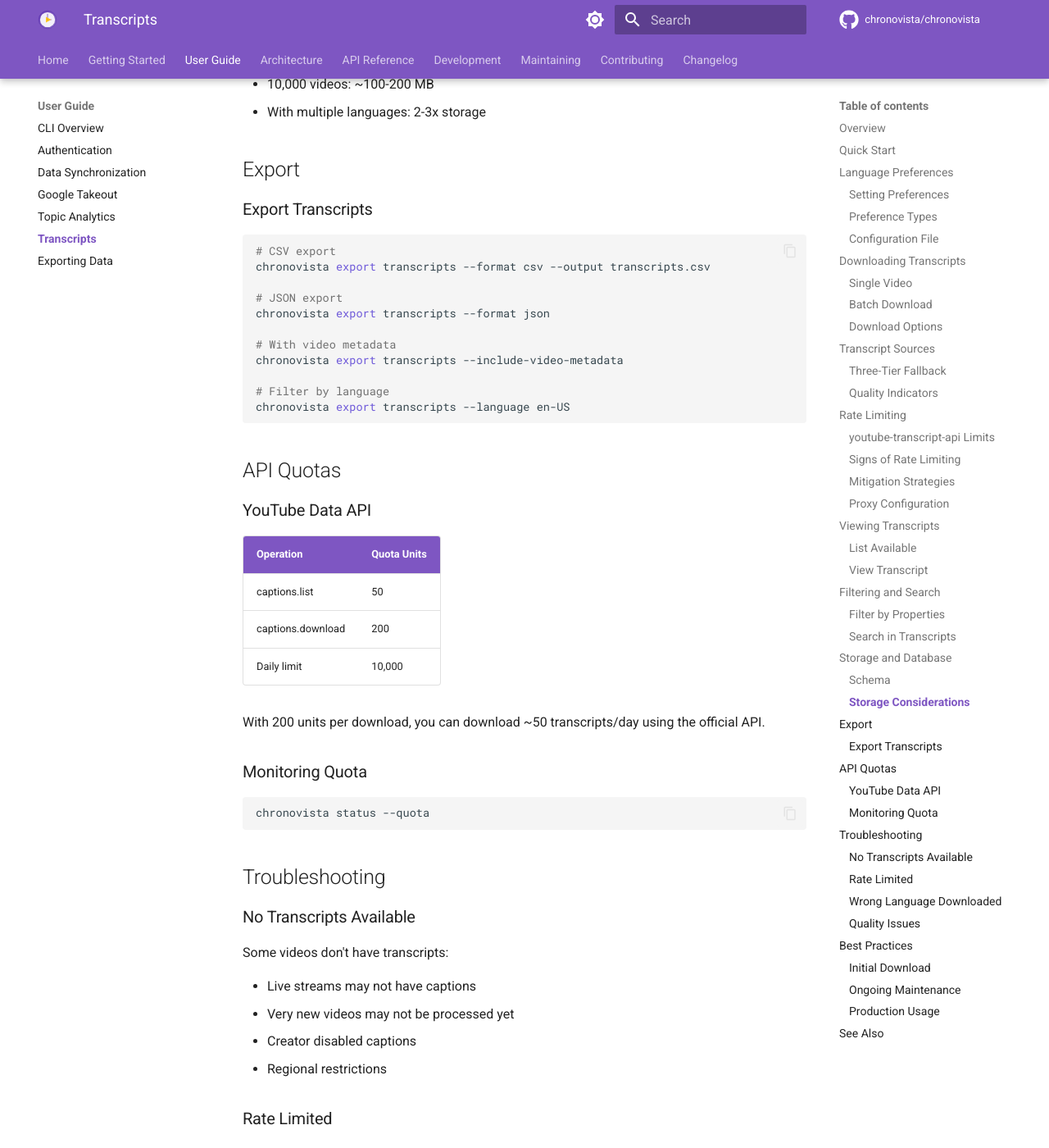
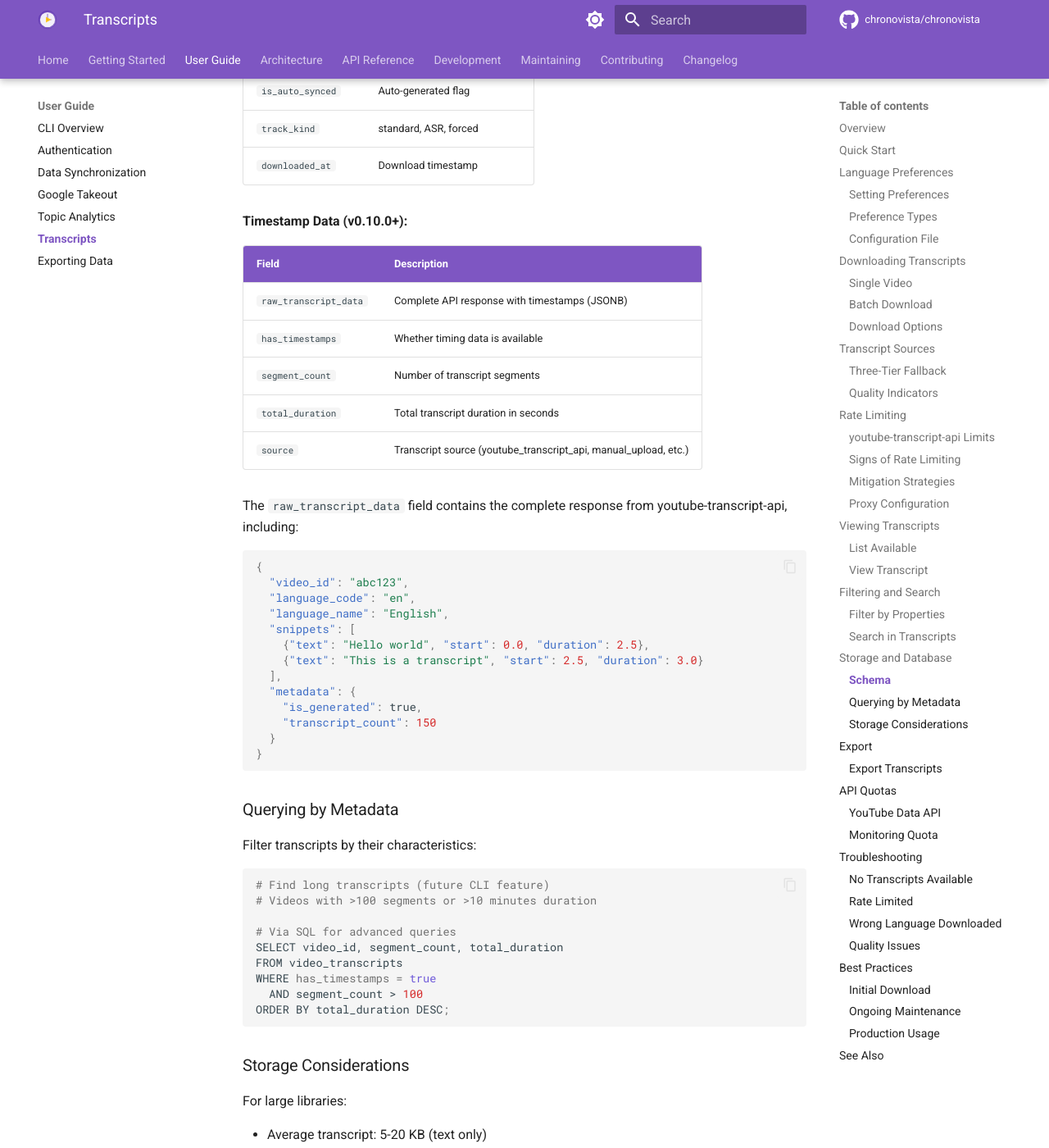
Before and after one commit to aucontraire/chronovista, an MkDocs documentation site: the page built from docs/user-guide/transcripts.md, in a window 1280 px wide and 1400 px high, scrolled down 6243 px. Shown: the whole window at 82% size. Built offline with MkDocs 1.6.1 and Material for MkDocs 9.7.7, drawn with Linux system fonts in a browser that asks for light colours; comment, search, counter and statistics services are not loaded; the version menu is left out; some of the changed text lies outside the part shown.

Commit message:
docs: update documentation for v0.10.0 transcript features

````diff
--- a/docs/user-guide/transcripts.md
+++ b/docs/user-guide/transcripts.md
@@ -14,10 +14,26 @@
 ## Quick Start
 
 ```bash
-# Sync transcripts for your videos
+# Sync transcripts for all videos without transcripts
 chronovista sync transcripts
 
-# Download specific transcript
+# Preview what would be synced (dry run)
+chronovista sync transcripts --dry-run
+
+# Sync specific video(s)
+chronovista sync transcripts --video-id VIDEO_ID
+chronovista sync transcripts --video-id ID1 --video-id ID2
+
+# Sync with language preference
+chronovista sync transcripts --language es --language en
+
+# Limit number of videos processed
+chronovista sync transcripts --limit 50
+
+# Force re-download existing transcripts
+chronovista sync transcripts --force
+
+# Download specific transcript (legacy command)
 chronovista transcripts download VIDEO_ID --language en-US
 
 # List available languages
@@ -247,12 +263,57 @@
 | `track_kind` | standard, ASR, forced |
 | `downloaded_at` | Download timestamp |
 
+**Timestamp Data (v0.10.0+):**
+
+| Field | Description |
+|-------|-------------|
+| `raw_transcript_data` | Complete API response with timestamps (JSONB) |
+| `has_timestamps` | Whether timing data is available |
+| `segment_count` | Number of transcript segments |
+| `total_duration` | Total transcript duration in seconds |
+| `source` | Transcript source (youtube_transcript_api, manual_upload, etc.) |
+
+The `raw_transcript_data` field contains the complete response from youtube-transcript-api, including:
+
+```json
+{
+  "video_id": "abc123",
+  "language_code": "en",
+  "language_name": "English",
+  "snippets": [
+    {"text": "Hello world", "start": 0.0, "duration": 2.5},
+    {"text": "This is a transcript", "start": 2.5, "duration": 3.0}
+  ],
+  "metadata": {
+    "is_generated": true,
+    "transcript_count": 150
+  }
+}
+```
+
+### Querying by Metadata
+
+Filter transcripts by their characteristics:
+
+```bash
+# Find long transcripts (future CLI feature)
+# Videos with >100 segments or >10 minutes duration
+
+# Via SQL for advanced queries
+SELECT video_id, segment_count, total_duration
+FROM video_transcripts
+WHERE has_timestamps = true
+  AND segment_count > 100
+ORDER BY total_duration DESC;
+```
+
 ### Storage Considerations
 
 For large libraries:
 
-- Average transcript: 5-20 KB
-- 10,000 videos: ~100-200 MB
+- Average transcript: 5-20 KB (text only)
+- With raw_transcript_data: 20-100 KB per transcript
+- 10,000 videos: ~200-500 MB
 - With multiple languages: 2-3x storage
 
 ## Export
````
Also changed, not shown: docs/changelog.md (+21 -0 lines), docs/index.md (+6 -1 lines), docs/user-guide/cli-overview.md (+32 -0 lines), docs/user-guide/data-sync.md (+35 -4 lines).
